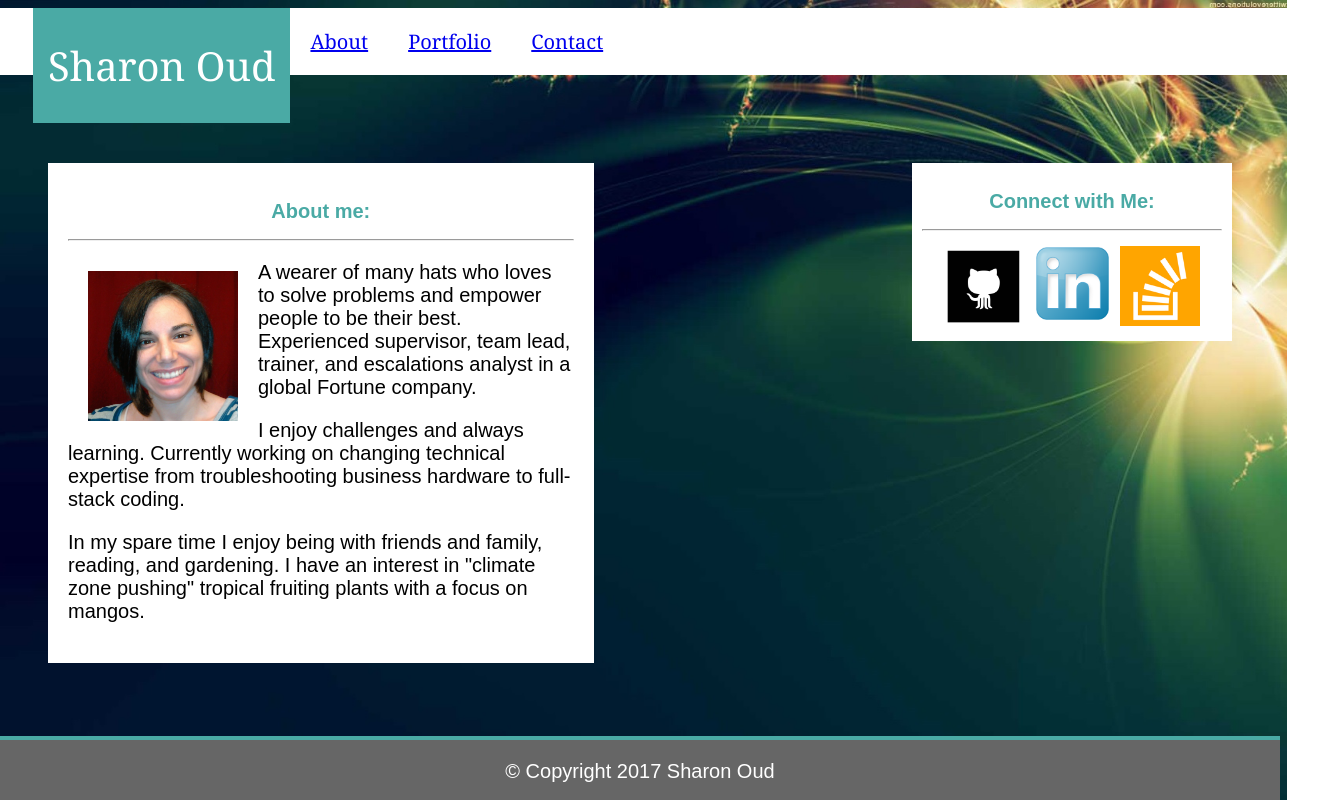
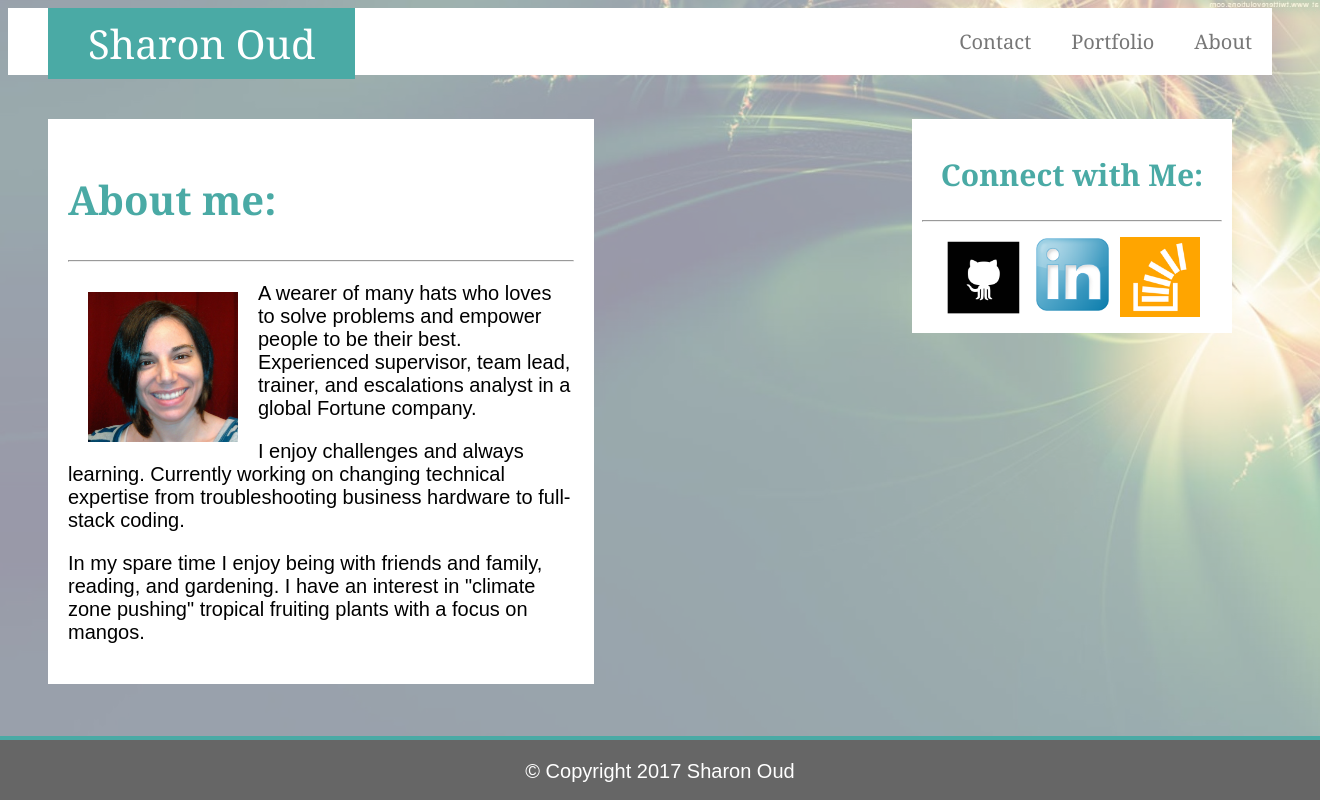
Before and after one commit to TaysDragon/Basic-Portfolio, a plain HTML site: page index.html in a window 1280 px wide. Shown: the whole page, 1320 px wide, since content can reach past the window. Drawn offline with Linux system fonts and the light colour scheme.

Commit message:
Fixed links and some of the floats

```diff
--- a/assets/css/style.css
+++ b/assets/css/style.css
@@ -1,8 +1,10 @@
-/** xxxx **/
+/** My CSS3 file **/
 
 
 html {
   background: url(../images/background2.jpg) no-repeat center center fixed;
+  background-color: rgba(255,255,255,0.6);
+  background-blend-mode: lighten;
   -webkit-background-size: cover;
   -moz-background-size: cover;
   -o-background-size: cover;
@@ -11,26 +13,10 @@ html {
 }
 
 
-.row {
-  margin-right: -15px;
-  margin-left: -15px;
-}
-
-
-.col-md-6 {
-  position: relative;
-  min-height: 1px;
-  padding-right: 15px;
-  padding-left: 15px;
-}
-
-
 body {
 	font-family: 'Arial', 'Helvetica Neue', Helvetica, sans-serif;
 	font-size: 20px;
 }
-
-
 
 header {
 	float: left;
@@ -39,17 +25,19 @@ header {
 	background-color: #4aaaa5;
 	font-family: 'Georgia', Times, Times New Roman, serif;
 	text-align: center;
-	padding: 30px;
+	padding-top: 8px;
+	padding-right: 40px;
+	padding-bottom: 8px;
+	padding-left: 40px;
 	color: 	#ffffff;
-	font-size: 40px;
+	font-size: 2em;
 	z-index: 200
 }
 
 
 
 nav {
-	text-align: right;
-	background-color: #fff;
+	background-color: rgb(255,255,255);
 	font-family: 'Georgia', Times, Times New Roman, serif;
 	font-size: 20px;
 	color: #4aaaa5;
@@ -61,25 +49,31 @@ ul {
     margin: 0;
     padding: 0;
     overflow: hidden;
-    text-align: right;
+
 }
 
 li {
-    float: left;
+    float: right;
 }
 
 li a {
     display: block;
+    color: #777777;
     padding: 20px;
+    text-decoration: none;
 }
 
-
+/* Change the link color on hover */
+li a:hover {
+    background-color: #99ddff;
+}
 
 
 h1 {
 	clear: both;
 	color: #4aaaa5;
 	font-size: 2em;
+	font-family: 'Georgia', Times, Times New Roman, serif;
 }
 
 
@@ -107,18 +101,12 @@ main {
 }
 
 
-h2 {
-	background-color: #fff;
-	color: #4aaaa5;
-	font-size: 20px;
-	text-align: center;
-}
-
-
 
 .right {
 	float: right;
 	background-color: #fff;
+	font-family: 'Georgia', Times, Times New Roman, serif;
+	font-size: 1em;
 	color: #4aaaa5;
 	width: 300px;
 	height: auto;
@@ -134,11 +122,12 @@ footer {
     right: 0;
     bottom: 0;
     left: 0;
-    width:full;
+    width:100%;
     height:20px;
 	text-align: center;
 	padding: 20px;
 	background-color: #666666;
     color: #fff;
     border-top: 4px solid #4aaaa5;
+
 }
--- a/index.html
+++ b/index.html
@@ -7,7 +7,7 @@
 	<head>
 		<meta charset="utf-8">
 		<title>Sharon.</title>
-		<link rel="stylesheet" type="text/css" href="assets\css\style.css">
+		<link rel="stylesheet" type="text/css" href="assets/css/style.css">
 		<!-- <link rel="stylesheet" type="text/css" href="reset.css"> -->
 	</head>
 
@@ -16,15 +16,15 @@
 	<body>
 
 
-<div class="row">
+<div>
 
 		<!-- Main header, my name -->
-			<header class="col-md-6">
+			<header>
 				Sharon Oud
 			</header>
 
 		<!-- Navigation bar -->
-			<nav class="col-md-6">
+			<nav>
 				<ul>
 				  <li><a href="index.html">About</a></li>
 				  <li><a href="portfolio.html">Portfolio</a></li>
@@ -38,16 +38,16 @@
 <main>
 	<article class="left">
 		<!-- Headline -->
-		<h2>
+		<h1>
 			About me:
-		</h2>
+		</h1>
 
 
 		<hr>
 
 
 	<!-- My picture -->
-		<img id="myPicture" src="assets\images\Me.jpg" alt="Sharon's picture." >
+		<img id="myPicture" src="assets/images/Me.jpg" alt="Sharon's picture." >
 
 
 	<!-- Info about me -->
@@ -74,11 +74,11 @@
 
 		<hr>
 
-		<a href="https://github.com/TaysDragon" target="_blank" alt="Sharon's github page"><img src="assets/images/github.png" width="80px" height="80px"></a>
+		<a href="https://github.com/TaysDragon" target="_blank" alt="Sharon's github page"><img src="assets/images/github.png" width="80 px" height="80 px"></a>
 
-		<a href="https://www.linkedin.com/in/sharonoud/" target="_blank" alt="Sharon's LinkedIn page"><img src="assets/images/linkedin.ico" width="85px" height="85px"></a>
+		<a href="https://www.linkedin.com/in/sharonoud/" target="_blank" alt="Sharon's LinkedIn page"><img src="assets/images/linkedin.ico" width="85 px" height="85 px"></a>
 
-		<a href="http://stackoverflow.com/users/7687939/tay-and-the-dragon" target="_blank" alt="Sharon's stackoverflow page"><img src="assets/images/stackoverflow.ico"  width="80px" height="80px"></a>
+		<a href="http://stackoverflow.com/users/7687939/tay-and-the-dragon" target="_blank" alt="Sharon's stackoverflow page"><img src="assets/images/stackoverflow.ico"  width="80 px" height="80 px"></a>
 
 
 	</section>
```
Also changed, not shown: contact.html (+4 -4 lines), portfolio.html (+4 -4 lines).
